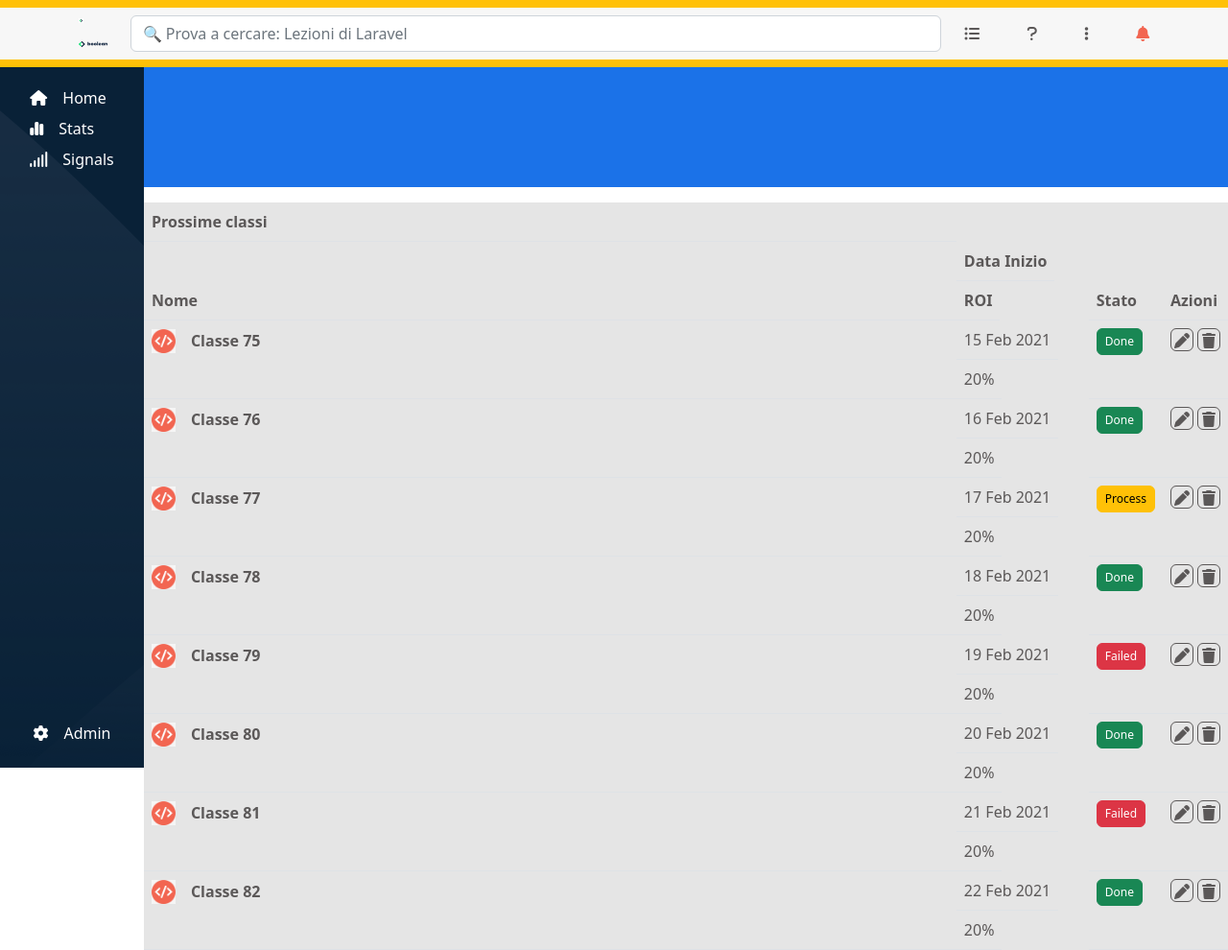
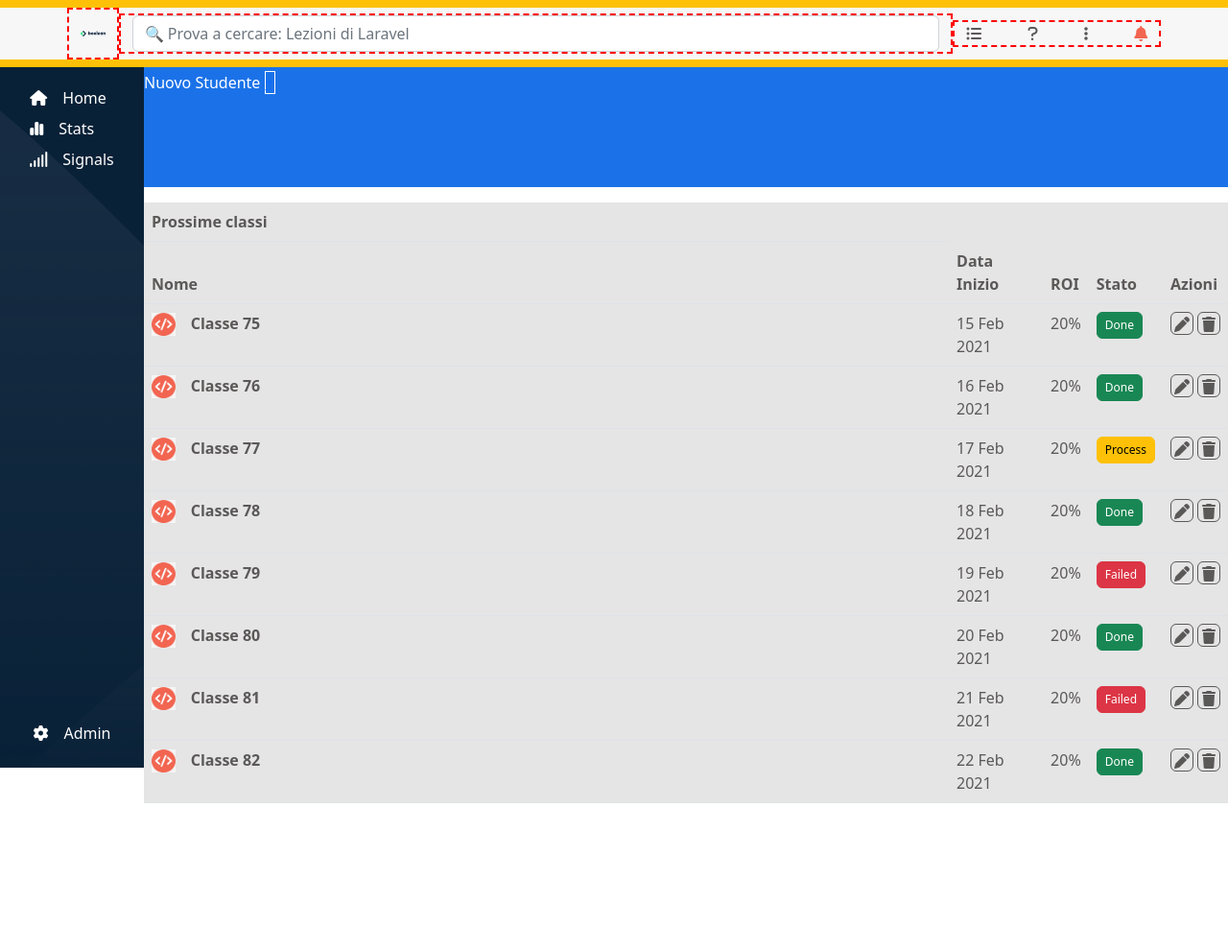
Before and after one commit to giovannilampis/html-css-bootstrap-dashboard, a plain HTML site: page index.html in a window 1280 px wide. Shown: the whole page at 96% size. After the commit the page ends 870 px from the top, so only its background shows below. Drawn offline with nearby package versions, Linux system fonts and the light colour scheme.

Commit message:
improved table's media queries

```diff
--- a/css/style.css
+++ b/css/style.css
@@ -75,6 +75,7 @@ header .row {
 #logo {
     height: calc(70px - 1rem);
     width: calc(70px - 1rem);
+    line-height: calc(70px - 1rem);
 }
 
 header a i {
@@ -120,12 +121,24 @@ main {
     height: 100%;
 }
 
+/* MAIN TOP MENU */
+
 #main-top-menu {
     height: 260px;
     width: 100%;
     margin-top: 70px;
     background-color: var(--azure);
 }
+
+.open-form {
+    width: 3rem;
+    height: 3rem;
+    border: 1px solid var(--white);
+    line-height: 2rem;
+    text-align: center;
+}
+
+/* MAIN CONTENT */
 
 #main-content {
     background-color: var(--light-grey);
@@ -135,6 +148,8 @@ main {
 #class-avatar {
     width: 3%;
 }
+
+/* TABLE */
 
 table a {
     width: 1.5rem;
@@ -162,7 +177,16 @@ table tr td {
     }
 
     .not-on-phone {
-        display: inline-block;
+        display: block;
+    }
+
+    table th.not-on-phone,
+    table td.not-on-phone {
+        display: table-cell;
+    }
+
+    #logo img:first-child {
+        display: none;
     }
 }
 
--- a/index.html
+++ b/index.html
@@ -24,16 +24,16 @@
 
             <div class="row justify-content-center align-items-center">
 
-                <div class="col-1 col-lg-2" id="logo">
-                    <img src="./images/mobile-logo.png" alt="logo mobile layout" class="col-2">
+                <div class="debug col-2 d-flex justify-content-between align-items-center" id="logo">
+                    <img src="./images/mobile-logo.png" alt="logo mobile layout">
                     <img src="./images/logo.svg" alt="logo with text" class="not-on-phone">
                 </div>
 
-                <form class="col-10 col-lg-8" role="search">
+                <form class="debug col-8" role="search">
                     <input class="form-control me-2" type="search" placeholder="&#128269; Prova a cercare: Lezioni di Laravel" aria-label="Search">
                 </form>
 
-                <div class="col-1 col-lg-2 d-flex justify-content-between align-items-center">
+                <div class="debug col-2 d-flex justify-content-between align-items-center">
 
                     <a href="#" class="not-on-mobile"><i class="fa-solid fa-list-ul"></i></a>
 
@@ -87,7 +87,23 @@
 
         <main>
 
-            <div id="main-top-menu">
+            <div id="main-top-menu" class="d-flex flex-column justify-content-start align-content-center">
+
+                <div>
+
+                    <span class="text-white">Nuovo Studente</span>
+
+                    <a class="open-form" href="#">+</a>
+
+                </div>
+
+                <div>
+
+                </div>
+
+                <div>
+
+                </div>
 
             </div>
 
@@ -107,8 +123,8 @@
                         <thead>
                           <tr>
                             <th scope="col">Nome</th>
-                            <th class="not-on-mobile" colspan="2" scope="col">Data Inizio</th>
-                            <th class="not-on-mobile" scope="col">ROI</th>
+                            <th class="not-on-phone" scope="col">Data Inizio</th>
+                            <th class="not-on-phone" scope="col">ROI</th>
                             <th scope="col">Stato</th>
                             <th scope="col">Azioni</th>
                           </tr>
@@ -124,7 +140,7 @@
                                 </div>
                             </th>
 
-                            <td class="not-on-phone" colspan="2">15 Feb 2021</td>
+                            <td class="not-on-phone">15 Feb 2021</td>
 
                             <td class="not-on-phone">20%</td>
 
@@ -152,7 +168,7 @@
                                 </div>
                             </th>
 
-                            <td class="not-on-phone" colspan="2">16 Feb 2021</td>
+                            <td class="not-on-phone">16 Feb 2021</td>
 
                             <td class="not-on-phone">20%</td>
 
@@ -180,7 +196,7 @@
                                 </div>
                             </th>
 
-                            <td class="not-on-phone" colspan="2">17 Feb 2021</td>
+                            <td class="not-on-phone">17 Feb 2021</td>
 
                             <td class="not-on-phone">20%</td>
 
@@ -208,7 +224,7 @@
                                 </div>
                             </th>
 
-                            <td class="not-on-phone" colspan="2">18 Feb 2021</td>
+                            <td class="not-on-phone">18 Feb 2021</td>
 
                             <td class="not-on-phone">20%</td>
 
@@ -236,7 +252,7 @@
                                 </div>
                             </th>
 
-                            <td class="not-on-phone" colspan="2">19 Feb 2021</td>
+                            <td class="not-on-phone">19 Feb 2021</td>
 
                             <td class="not-on-phone">20%</td>
 
@@ -264,7 +280,7 @@
                                 </div>
                             </th>
 
-                            <td class="not-on-phone" colspan="2">20 Feb 2021</td>
+                            <td class="not-on-phone">20 Feb 2021</td>
 
                             <td class="not-on-phone">20%</td>
 
@@ -292,7 +308,7 @@
                                 </div>
                             </th>
 
-                            <td class="not-on-phone" colspan="2">21 Feb 2021</td>
+                            <td class="not-on-phone">21 Feb 2021</td>
 
                             <td class="not-on-phone">20%</td>
 
@@ -320,7 +336,7 @@
                                 </div>
                             </th>
 
-                            <td class="not-on-phone" colspan="2">22 Feb 2021</td>
+                            <td class="not-on-phone">22 Feb 2021</td>
 
                             <td class="not-on-phone">20%</td>
 
```
